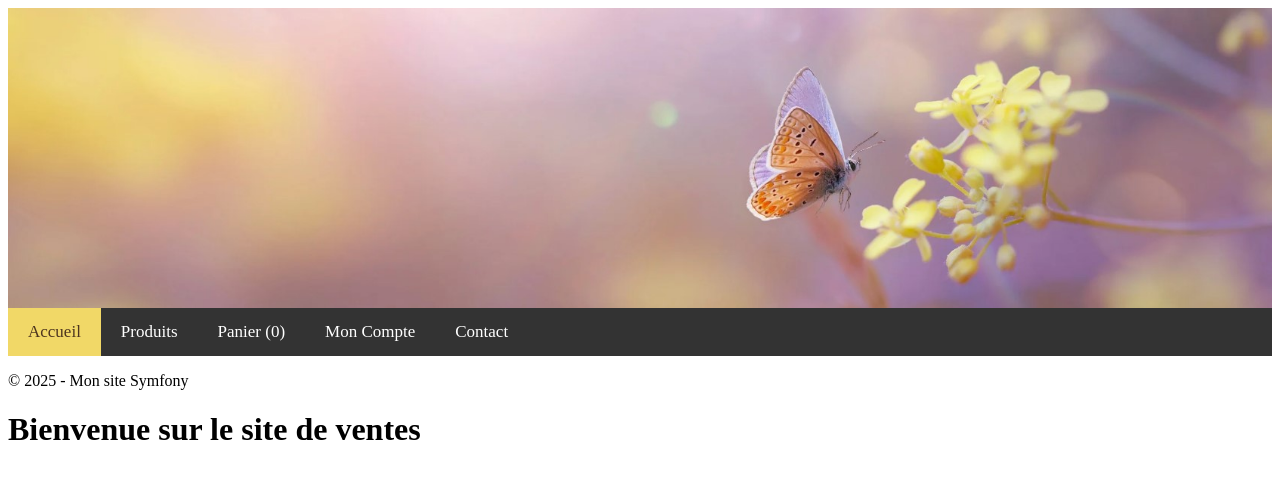
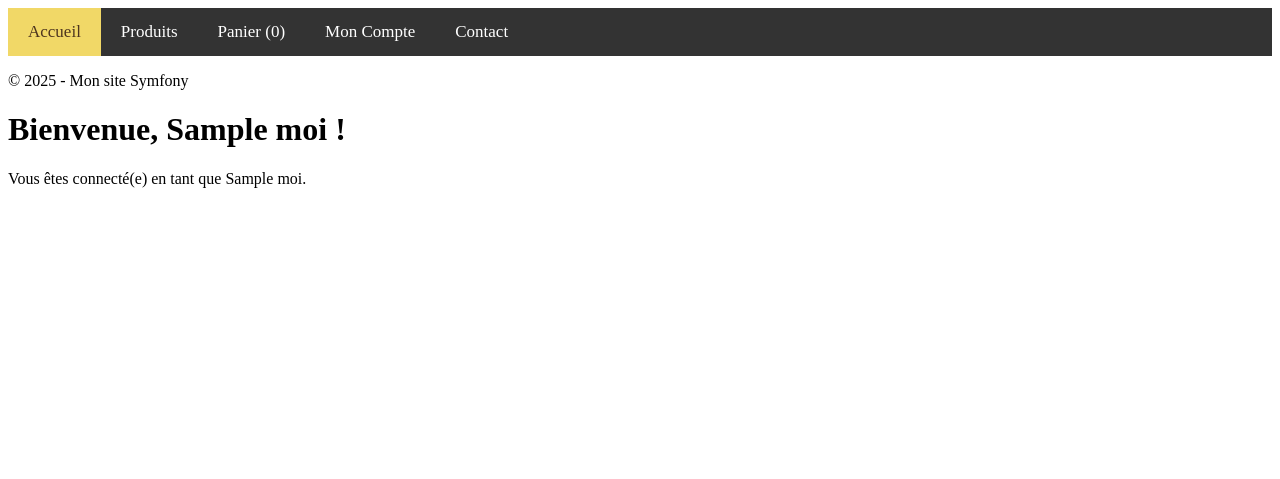
Before and after one commit to Hopelyze/PROJET_SYMFONY, a Symfony app: template templates/index.html.twig in a window 1280 px wide. Shown: the top 479 px of the page. Run offline with Twig, Linux system fonts and the light colour scheme; the template is opened without the code that fills it: most values are stand-ins (such as "Sample title", 1, 10 or a date in 2020); some libraries are stand-ins or nearby versions.

Commit message:
ajout personne authentifie et suppression header dans menu

```diff
--- a/config/services.yaml
+++ b/config/services.yaml
@@ -4,6 +4,7 @@
 # Put parameters here that don't need to change on each machine where the app is deployed
 # https://symfony.com/doc/current/best_practices.html#use-parameters-for-application-configuration
 parameters:
+    moi : 'Créateur'
 
 services:
     # default configuration for services in *this* file
--- a/src/Controller/MainController.php
+++ b/src/Controller/MainController.php
@@ -11,7 +11,8 @@ final class MainController extends AbstractController
     #[Route('/', name: 'accueil_index')]
     public function indexAction(): Response
     {
-        return $this->render('index.html.twig');
+        $moi = $this->getParameter('moi'); // Récupère la variable depuis services.yaml
+        return $this->render('index.html.twig', ['moi' => $moi,]);
     }
 
     // pour inclusion de contrôleur dans le template secondaire : action non routable
--- a/templates/base.html.twig
+++ b/templates/base.html.twig
@@ -1,10 +1,11 @@
 <!DOCTYPE html>
 <html lang="fr">
-<head>
+<head class="site-header">
     <meta charset="UTF-8">
     <meta name="viewport" content="width=device-width, initial-scale=1.0">
     <title>{% block title %}Mon Site{% endblock %}</title>
 </head>
+
 <body>
 
     {# Inclusion du menu #}
--- a/templates/index.html.twig
+++ b/templates/index.html.twig
@@ -6,6 +6,7 @@
     </head>
     <body>
         {% include 'base.html.twig' %}
-        <h1>Bienvenue sur le site de ventes</h1>
+        <h1>Bienvenue, {{ moi }} !</h1>
+        <p>Vous êtes connecté(e) en tant que {{ moi }}.</p>
     </body>
 </html>
--- a/templates/layout/_menu.html.twig
+++ b/templates/layout/_menu.html.twig
@@ -1,8 +1,3 @@
-{% block header %}
-    <header class="site-header">
-    </header>
-{% endblock %}
-
 {% block menu %}
     <link rel="stylesheet" href="{{ asset('css/menu.css') }}">
     <div class="menu">
@@ -12,4 +7,5 @@
         <a href="#account">Mon Compte</a>
         <a href="#contact">Contact</a>
     </div>
+
 {% endblock %}
```
